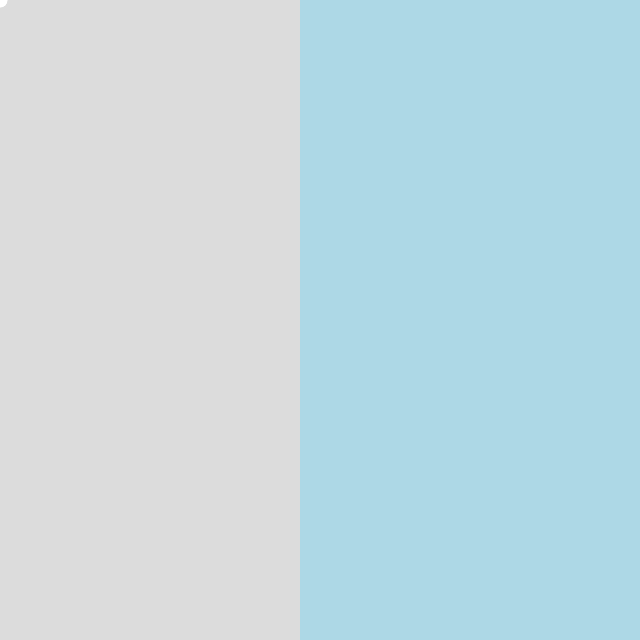
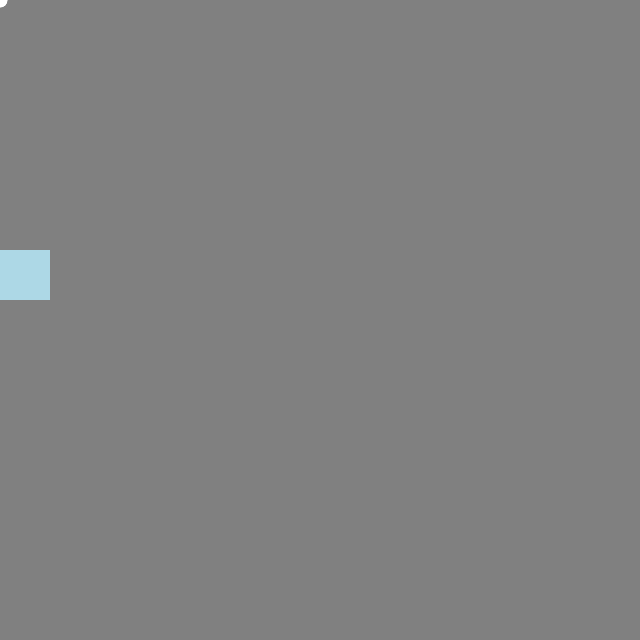
Before and after one commit to KydZombie/website, a plain HTML site: page games/quid/index.html in a window 1280 px wide. Shown: the top 640 px of the page, without its empty margins (0-640 px from the left). Drawn offline with Linux system fonts and the light colour scheme; a web font is replaced by a local one.

Commit message:
Tiles exist now

```diff
--- a/common/cursor.css
+++ b/common/cursor.css
@@ -1,4 +1,5 @@
 .cursor .cursorball {
+    z-index: 1000;
     background: white;
 }
 
@@ -13,7 +14,6 @@
     border-radius: 50%;
     pointer-events: none;
     cursor: none;
-    z-index: 10;
     transform: translate(-50%, -50%);
     transition: background-color .25s;
 }
--- a/games/quid/index.html
+++ b/games/quid/index.html
@@ -6,7 +6,8 @@
 </head>
 
 <body>
-    <div id="board">
+    <canvas id="gamescreen"></canvas>
+    <div id="panel" class="closed">
         <div id="shop">
         </div>
         <div id="bountyboard">
--- a/games/quid/index.js
+++ b/games/quid/index.js
@@ -1,14 +1,28 @@
 import * as cursor from "../../common/cursor.js";
 import * as translator from "../../common/translation.js";
 import * as panel from "./panel.js";
+import * as world from "./world.js";
+
+let canvas = document.getElementById("gamescreen");
+
+/** @type {CanvasRenderingContext2D} */
+let ctx = canvas.getContext("2d");
 
 let bounties = panel.bountyList;
+
+let buildings = {
+
+}
 
 class State {
     constructor() {
         this.cursor = cursor;
         this.obtained = {};
         this.quid = 0;
+        this.buildings = buildings;
+        this.canvas = canvas;
+        this.ctx = ctx;
+        this.world = world;
     }
     gainQuid(gain) {
         this.quid += gain;
@@ -20,19 +34,57 @@ class State {
 
 let state = new State;
 
+class Building {
+    constructor() {
+    }
+    click() {
+
+    }
+    update() {
+
+    }
+}
+
 function init() {
     translator.registerAllTranslations().then(() => start());
+}
+
+function resizeScreen() {
+    canvas.width  = window.innerWidth;
+    canvas.height = window.innerHeight;
 }
 
 function start() {
     bounties.setState(state);
     bounties.addBounty("tutorial.startingOut");
+
+    world.setState(state);
+
+    resizeScreen();
+
+    canvas.addEventListener("click", e => {
+        world.click(e.clientX, e.clientY);
+    });
+
     requestAnimationFrame(loop);
 }
 
 function loop() {
-    bounties.checkAll(state);
+    update();
+    draw();
+
+    world.drawWorld();
+
     requestAnimationFrame(loop);
 }
 
+function update() {
+    bounties.checkAll(state);
+}
+
+function draw() {
+    resizeScreen();
+
+}
+
 init();
--- a/games/quid/panel.js
+++ b/games/quid/panel.js
@@ -2,15 +2,15 @@ import * as bounties from "./bounty.js";
 
 export let bountyList = bounties;
 
-let board = document.getElementById("board");
+let panel = document.getElementById("panel");
 
 document.addEventListener("keydown", (e) => {
     if (e.key == ' ') {
-        if (board.classList.contains("closed")) {
-            board.classList.remove("closed");
+        if (panel.classList.contains("closed")) {
+            panel.classList.remove("closed");
         }
         else {
-            board.classList.add("closed");
+            panel.classList.add("closed");
         }
     }
 });
--- a/games/quid/style.css
+++ b/games/quid/style.css
@@ -3,12 +3,11 @@
 @import url(bounties.css);
 
 body {
-    background: lightblue;
     margin: 0;
     position: fixed;
 }
 
-#board {
+#panel {
     position: absolute;
     display: flex;
     flex-direction: column;
@@ -18,7 +17,7 @@ body {
     transition: transform .5s ease;
 }
 
-#board.closed {
+#panel.closed {
     transform: translateX(-100%);
 }
 
@@ -29,6 +28,15 @@ body {
     flex: 1;
 }
 
+#gamescreen {
+    position: absolute;
+    top: 0;
+    left: 0;
+    width: 100vw;
+    height: 100vh;
+    background: lightblue;
+}
+
 [hidden] {
     display:none;
 }
--- /dev/null
+++ b/games/quid/world.js
@@ -0,0 +1,61 @@
+let state;
+let canvas;
+let ctx;
+
+const WORLD_SIZE = 50;
+let tileSize = 50;
+let offset = 0;
+
+let layout = [];
+for (let x = 0; x < WORLD_SIZE; x++) {
+    layout[x] = [];
+    for (let y = 0; y < WORLD_SIZE; y++) {
+        layout[x][y] = null;
+    }
+}
+
+layout[0][5] = "t";
+
+function setTile(x, y, set) {
+    layout[x][y] = set;
+}
+
+function getTile(x, y) {
+    return layout[x][y];
+}
+
+export function click(mouseX, mouseY) {
+    console.log(`Mouse X: ${mouseX} Y: ${mouseY}`)
+    let tileX = Math.floor(mouseX / tileSize);
+    let tileY = Math.floor(mouseY / tileSize);
+    setTile(tileX, tileY, "s")
+}
+
+function getTileFromMouse(x, y) {
+    return checkMouseClick(x, y);
+}
+
+function setUpMouseClickAvailability() {
+
+}
+
+export function setState(newState) {
+    state = newState;
+    canvas = state.canvas;
+    ctx = state.ctx;
+}
+
+export function drawWorld() {
+    let ctx = state.ctx;
+    for (let x = 0; x < WORLD_SIZE; x++) {
+        for (let y = 0; y < WORLD_SIZE; y++) {
+            if (getTile(x, y) != null) {
+                ctx.fillStyle = "lightblue";
+            }
+            else {
+                ctx.fillStyle = "gray"
+            }
+            ctx.fillRect(offset + (x * tileSize), offset + (y * tileSize), tileSize, tileSize);
+        }
+    }
+}
```
Also changed, not shown: games/quid/materials.js (added, +12 -0 lines), games/quid/materials.json (added, +10 -0 lines), games/quid/assets/metal/raw.png (added).
